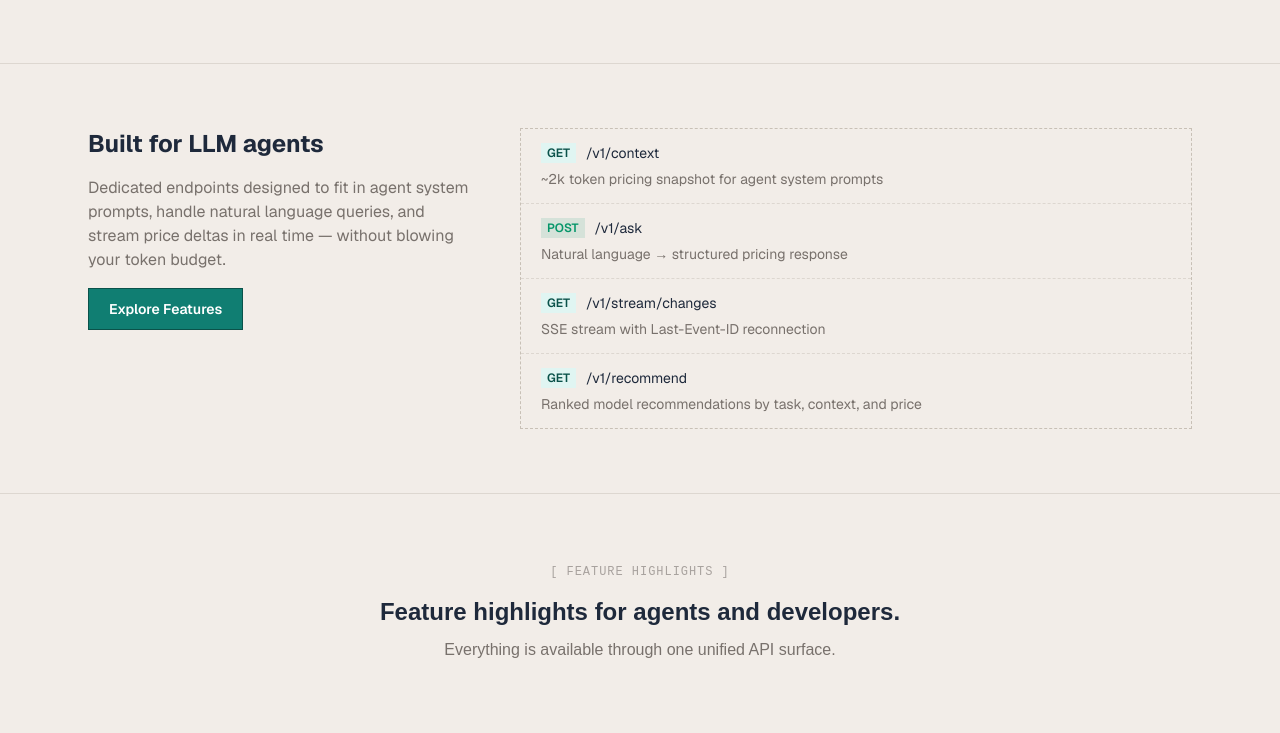
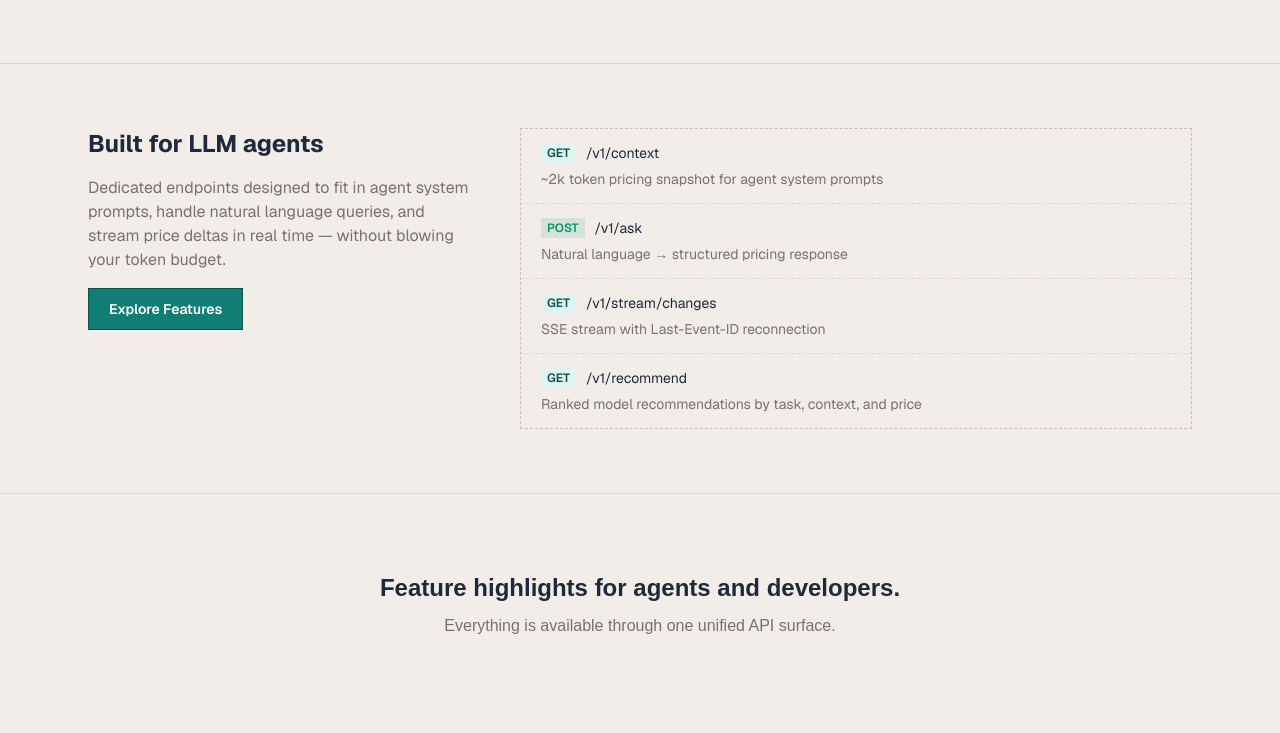
Before and after one commit to romeo-folie/llm-pricing-api, a Next.js app in the folder frontend/: page / in a window 1280 px wide. Shown: the part 1294-2027 px from the top of the page. Built offline with nearby package versions, Linux system fonts and the light colour scheme; no server answers.

Commit message:
fix(frontend): move live feed above logos and drop duplicate tag

```diff
--- a/frontend/app/page.tsx
+++ b/frontend/app/page.tsx
@@ -267,6 +267,8 @@ export default async function Home() {
       {/* ── Data Sources Bar ───────────────────────────────────────────── */}
       <section aria-label="Data sources">
         <div className="max-w-7xl mx-auto" style={{ borderBottom: "1px solid var(--border)" }}>
+        {/* Live pricing ticker — full-bleed inside bordered container */}
+        <PricingTicker />
         <div className="max-w-6xl mx-auto px-6 py-6">
           <div className="flex flex-wrap items-start justify-center gap-x-10 gap-y-4">
             {DATA_SOURCES.map((source) => (
@@ -296,8 +298,6 @@ export default async function Home() {
             ))}
           </div>
         </div>
-        {/* Live pricing ticker — full-bleed inside bordered container */}
-        <PricingTicker />
         </div>
       </section>
 
--- a/frontend/components/features/FeatureSections.tsx
+++ b/frontend/components/features/FeatureSections.tsx
@@ -42,7 +42,6 @@ export function FeatureSections() {
   return (
     <section className={styles.wrapper}>
       <div className={styles.sectionHeader}>
-        <span className={styles.tag}>[ FEATURE HIGHLIGHTS ]</span>
         <h2 id="feature-highlights-heading" className={styles.heading}>
           Feature highlights for agents and developers.
         </h2>
```
